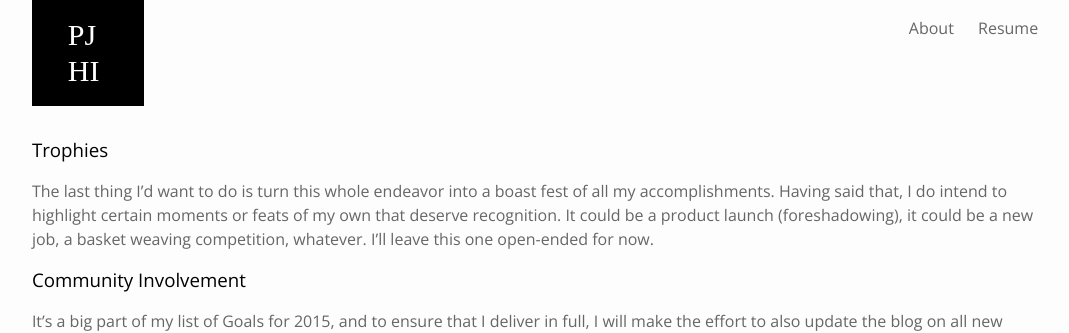
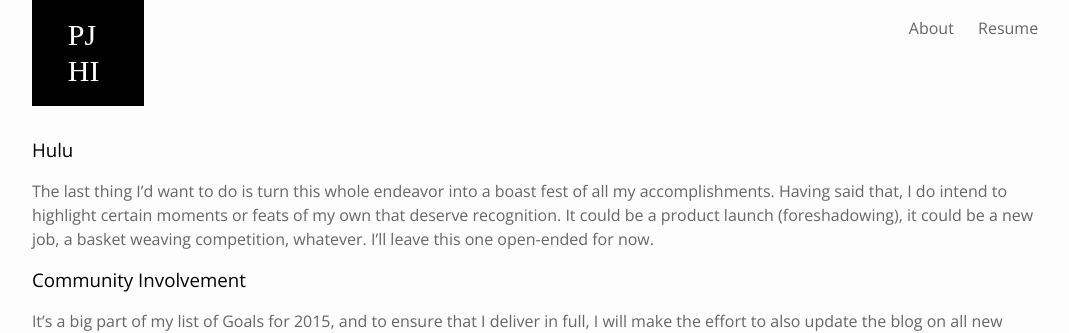
Before and after one commit to PHironaka/p-hironaka, a Jekyll site: the page built from resume.markdown, in a window 1280 px wide. Shown: the top 333 px of the page, without its empty margins (105-1174 px from the left). Built offline with Jekyll 4.4.1, drawn with Linux system fonts in a browser that asks for light colours.

Commit message:
Updated Resume

```diff
--- a/resume.markdown
+++ b/resume.markdown
@@ -4,7 +4,7 @@ date: 2016-07-14 02:35:00 Z
 layout: default
 ---
 
-### Trophies
+### Hulu
 
 The last thing I'd want to do is turn this whole endeavor into a boast fest of all my accomplishments. Having said that, I do intend to highlight certain moments or feats of my own that deserve recognition. It could be a  product launch (foreshadowing), it could be a new job, a basket weaving competition, whatever. I'll leave this one open-ended for now.
 
```
